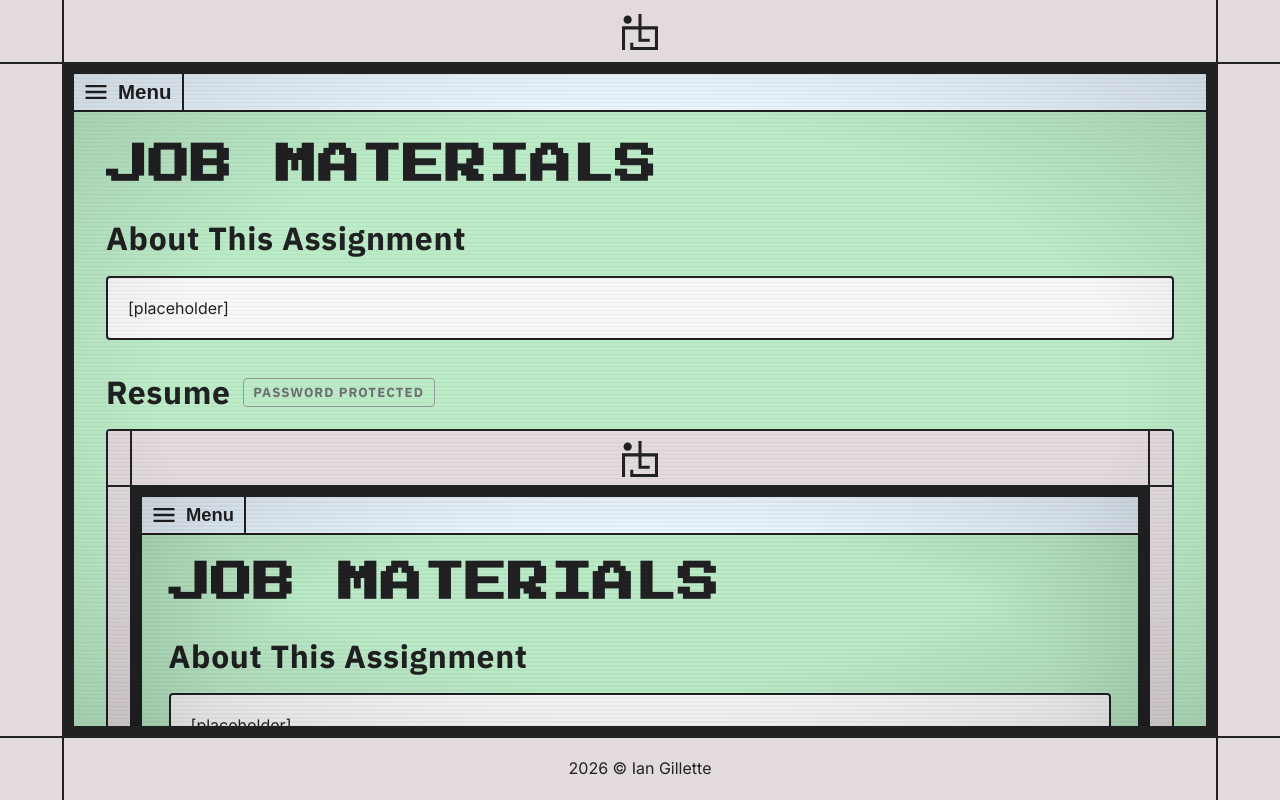
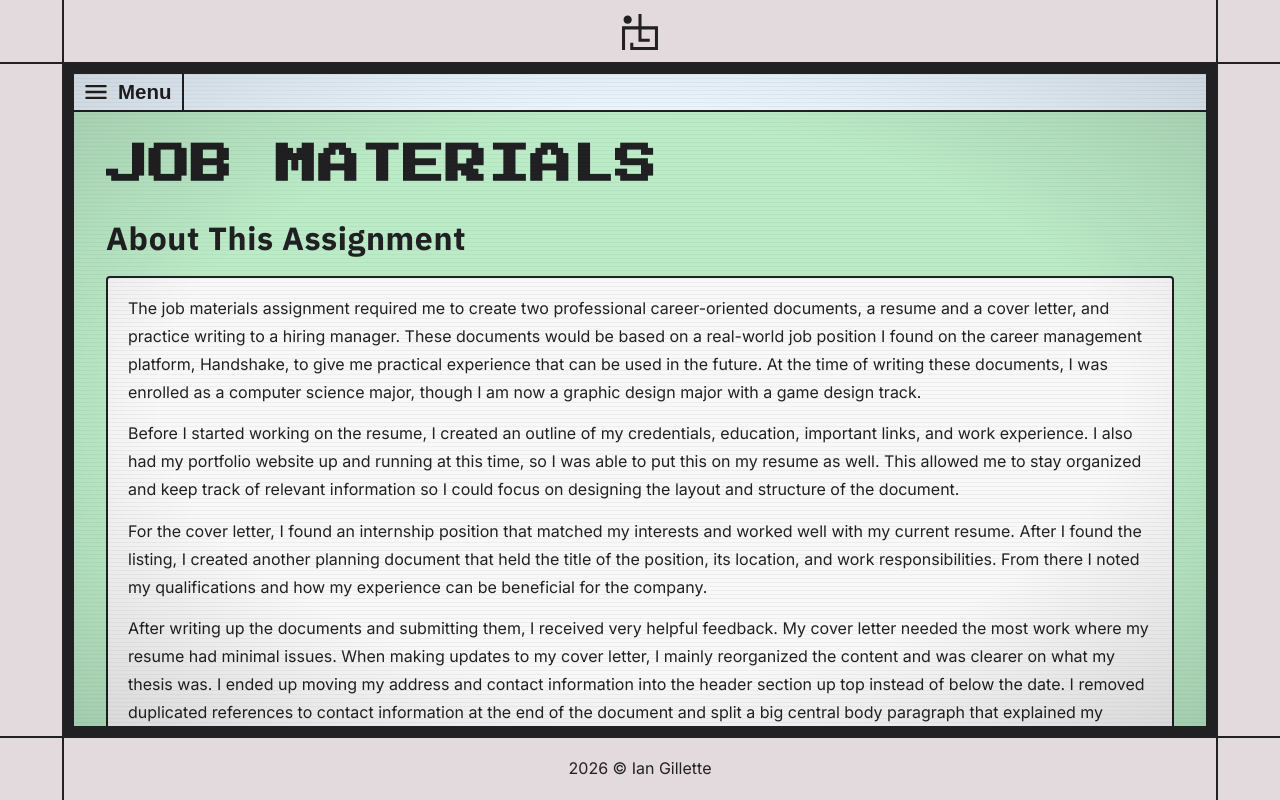
Before and after one commit to MelonEncoder/personal-website, a SvelteKit app: page /technical-writing/job-materials in a window 1280 px wide. Built offline with nearby package versions, Linux system fonts and the light colour scheme; no server answers.

Commit message:
added about project text to Job Materials

```diff
--- a/src/routes/(app)/technical-writing/job-materials/+page.svelte
+++ b/src/routes/(app)/technical-writing/job-materials/+page.svelte
@@ -11,31 +11,46 @@
 	<section class="section">
 		<h2 class="sectionHeading">About This Assignment</h2>
 		<div class="card">
-			<p class="bodyText">[placeholder]</p>
-			<!-- <p class="bodyText">
-				[Placeholder: Describe the job materials assignment here. Explain what the assignment
-				asked you to produce — a resume and cover letter targeted at a specific job posting or
-				industry. Discuss the genre conventions you were expected to follow and any constraints
-				given by the course.]
+			<p class="bodyText">
+				The job materials assignment required me to create two professional career-oriented
+				documents, a resume and a cover letter, and practice writing to a hiring manager.
+				These documents would be based on a real-world job position I found on the career
+				management platform, Handshake, to give me practical experience that can be used in
+				the future. At the time of writing these documents, I was enrolled as a computer
+				science major, though I am now a graphic design major with a game design track.
 			</p>
 			<p class="bodyText">
-				[Placeholder: Explain your approach. What job or role did you target? How did you tailor
-				your resume and cover letter to that audience? What decisions did you make about format,
-				length, and content selection? Discuss how you prioritized information for a hiring
-				manager who may spend only a few seconds scanning a document.]
+				Before I started working on the resume, I created an outline of my credentials,
+				education, important links, and work experience. I also had my portfolio website up
+				and running at this time, so I was able to put this on my resume as well. This
+				allowed me to stay organized and keep track of relevant information so I could focus
+				on designing the layout and structure of the document.
 			</p>
 			<p class="bodyText">
-				[Placeholder: Describe what you specifically revised. What feedback did you receive on
-				your first draft? What was unclear, too long, or missing? Walk through the concrete
-				changes you made — restructured bullet points, tightened language, adjusted formatting,
-				updated the summary statement — and explain why each change improved the document.]
+				For the cover letter, I found an internship position that matched my interests and
+				worked well with my current resume. After I found the listing, I created another
+				planning document that held the title of the position, its location, and work
+				responsibilities. From there I noted my qualifications and how my experience can be
+				beneficial for the company.
 			</p>
 			<p class="bodyText">
-				[Placeholder: Reflect on what you learned about technical communication through this
-				project. How did working on these documents change how you think about writing for a
-				professional audience? What surprised you? What would you do differently on the next
-				revision?]
-			</p> -->
+				After writing up the documents and submitting them, I received very helpful
+				feedback. My cover letter needed the most work where my resume had minimal issues.
+				When making updates to my cover letter, I mainly reorganized the content and was
+				clearer on what my thesis was. I ended up moving my address and contact information
+				into the header section up top instead of below the date. I removed duplicated
+				references to contact information at the end of the document and split a big central
+				body paragraph that explained my experience into two sections, one specifically for
+				my experiences at UCF.
+			</p>
+			<p class="bodyText">
+				From this project, I learned how to create a resume that highlights my strengths in
+				an easily scannable format. Additionally, I practiced writing a potential cover
+				letter to a real employer that expresses my interest in a specific job position and
+				shares how I can be a valuable member of the organization. Finally, I got the chance
+				to reflect on my skills and what I have learned from my experience throughout my
+				life.
+			</p>
 		</div>
 	</section>
 
```
